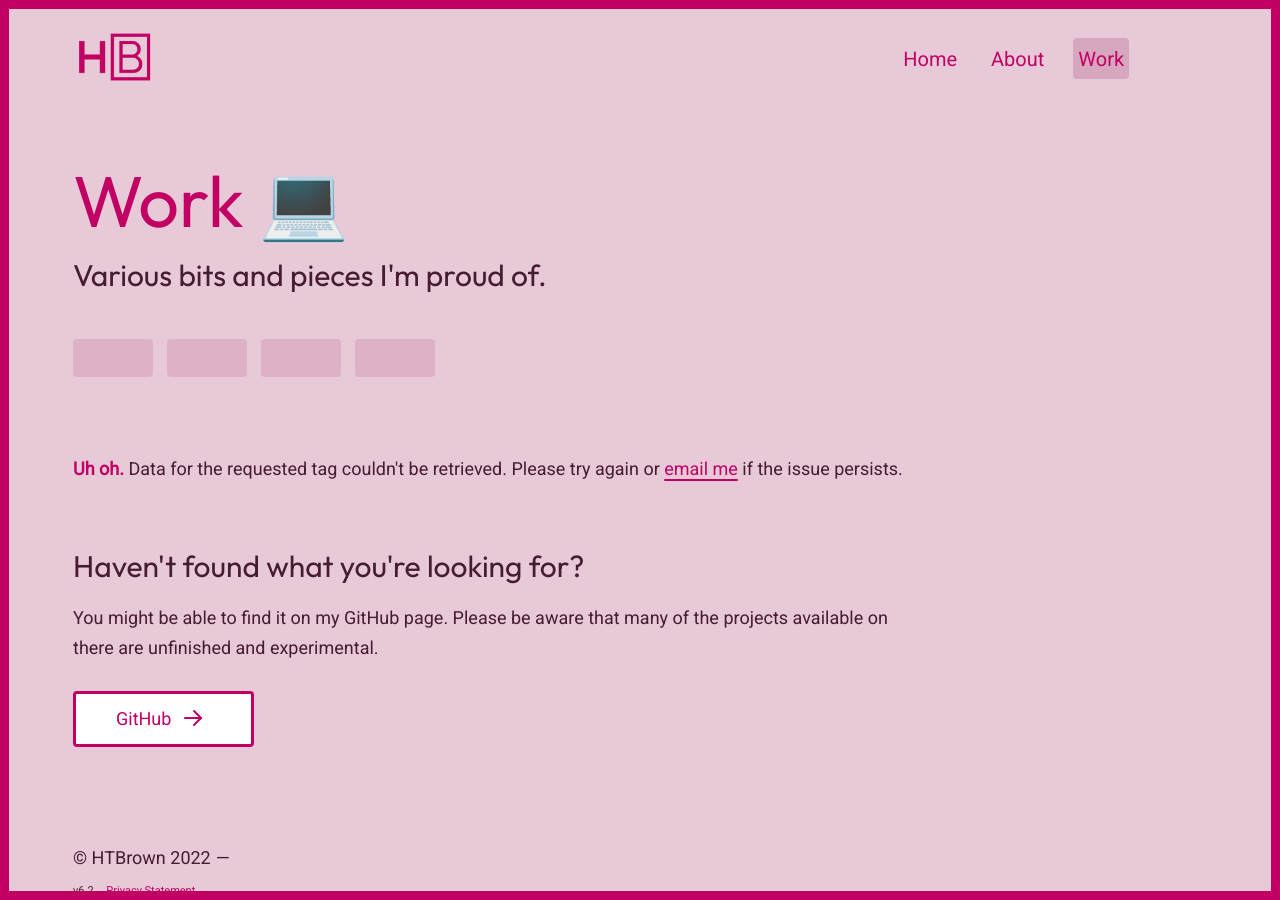
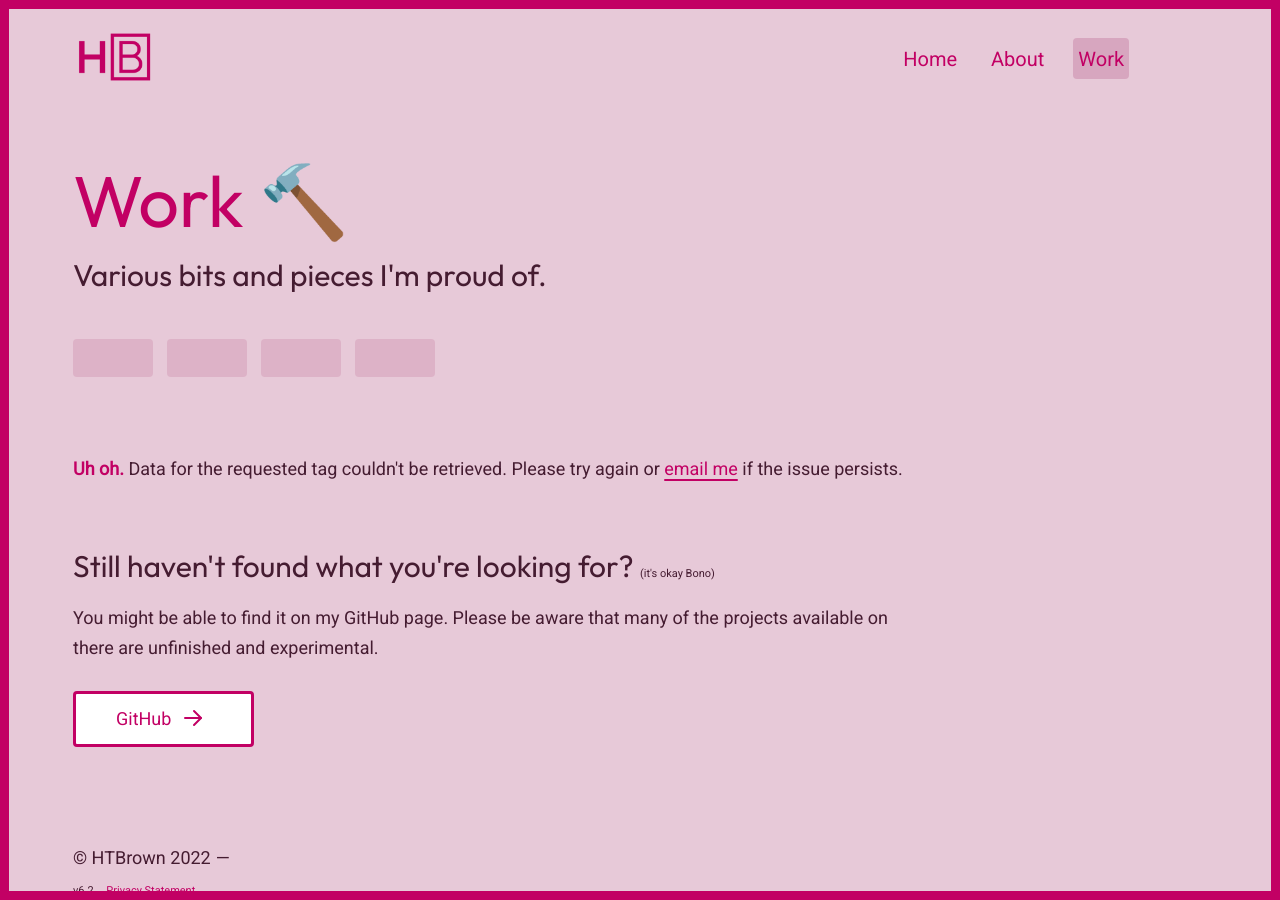
Before and after one commit to htbrown/htbrown.com, a Jekyll site: the page built from work.html, in a window 1280 px wide. Built offline with Jekyll 4.4.1, drawn with Linux system fonts in a browser that asks for light colours.

```diff
--- a/work.html
+++ b/work.html
@@ -4,7 +4,7 @@ description: Various bits and pieces I'm proud of.
 layout: page
 permalink: /work
 github: https://github.com/htbrown/htbrown.github.io/blob/main/work.html
-emoji: 💻
+emoji: 🔨
 ---
 
 <noscript>
@@ -35,7 +35,7 @@ emoji: 💻
 </section>
 
 <section>
-  <h2>Haven't found what you're looking for?</h2>
+  <h2>Still haven't found what you're looking for? <small style="font-size: 11px;">(it's okay Bono)</small></h2>
   <p>
     You might be able to find it on my GitHub page. Please be aware that many of
     the projects available on there are unfinished and experimental.
```
